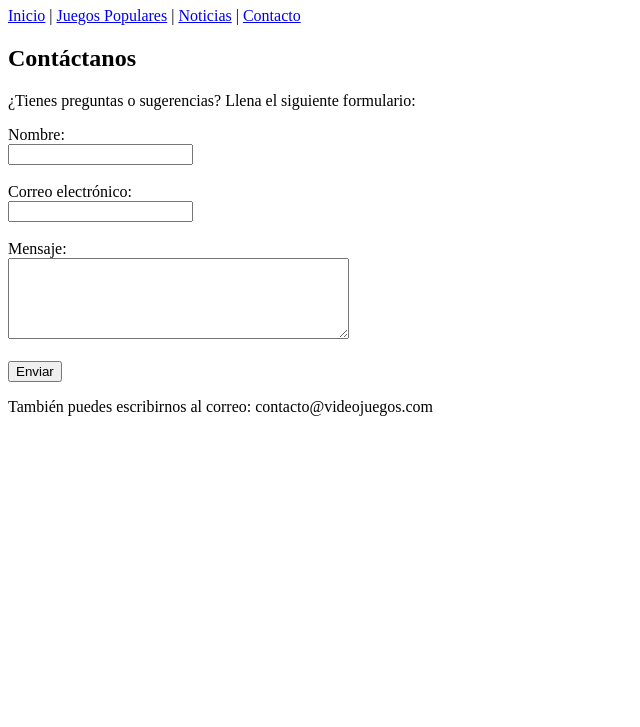
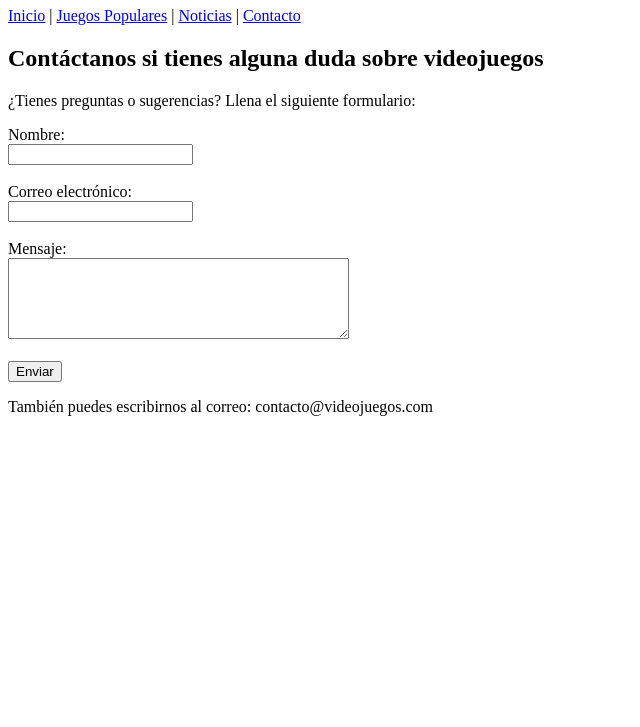
Before and after one commit to AndresFelipe777/ADSO_AndresVolveras-SebastianHurtado, a plain HTML site: page Contacto.html in a window 1280 px wide. Shown: the part 73-800 px from the top of the page, without its empty margins (0-640 px from the left). Drawn offline with Linux system fonts and the light colour scheme.

Commit message:
Todo actualizadoV06

```diff
--- a/Contacto.html
+++ b/Contacto.html
@@ -14,7 +14,7 @@
         <a href="contacto.html">Contacto</a>
  </nav>
 
-    <h2>Contáctanos</h2>
+    <h2>Contáctanos si tienes alguna duda sobre videojuegos</h2>
 
     <p>¿Tienes preguntas o sugerencias? Llena el siguiente formulario:</p>
  <form action="#" method="post">
```
